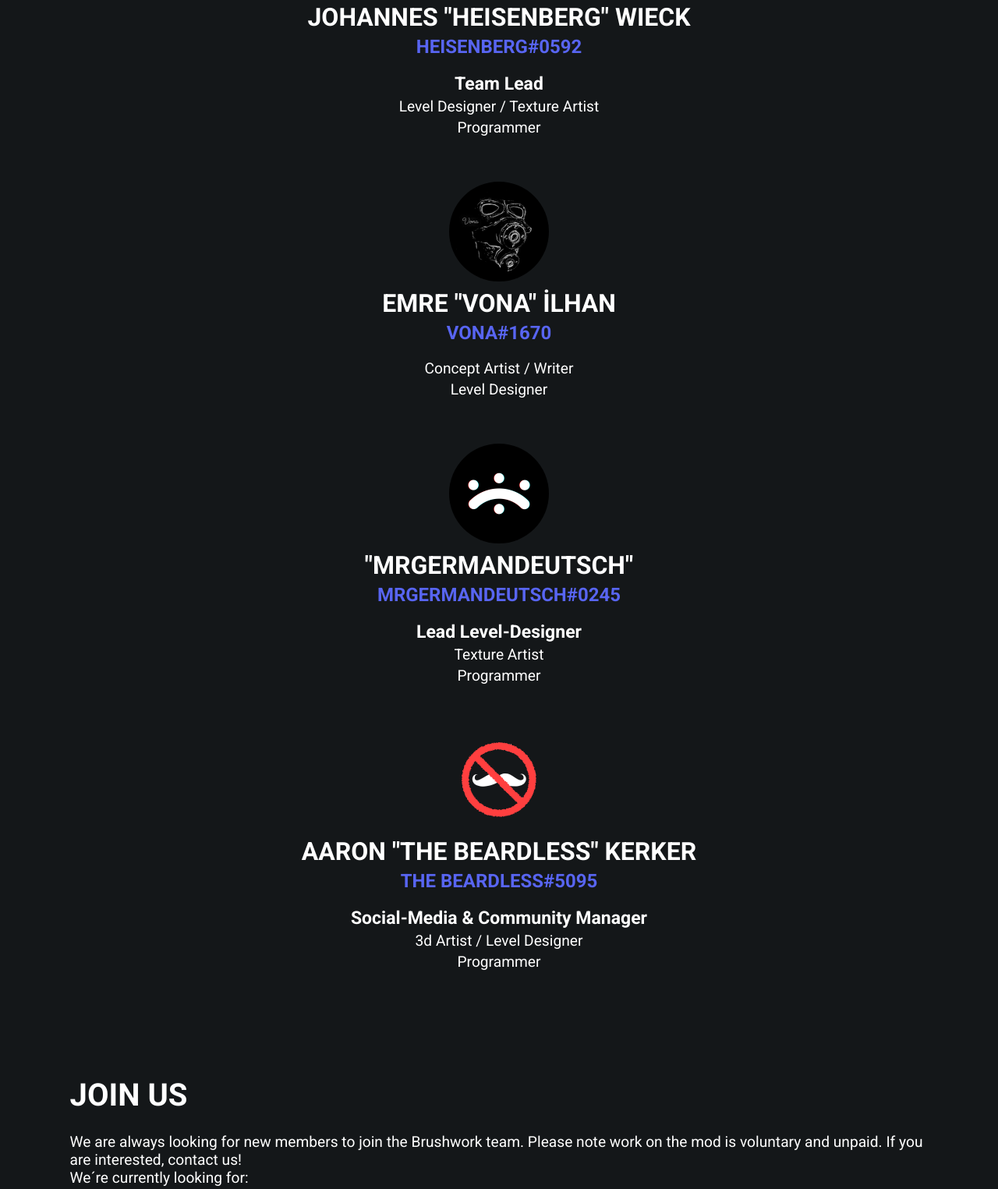
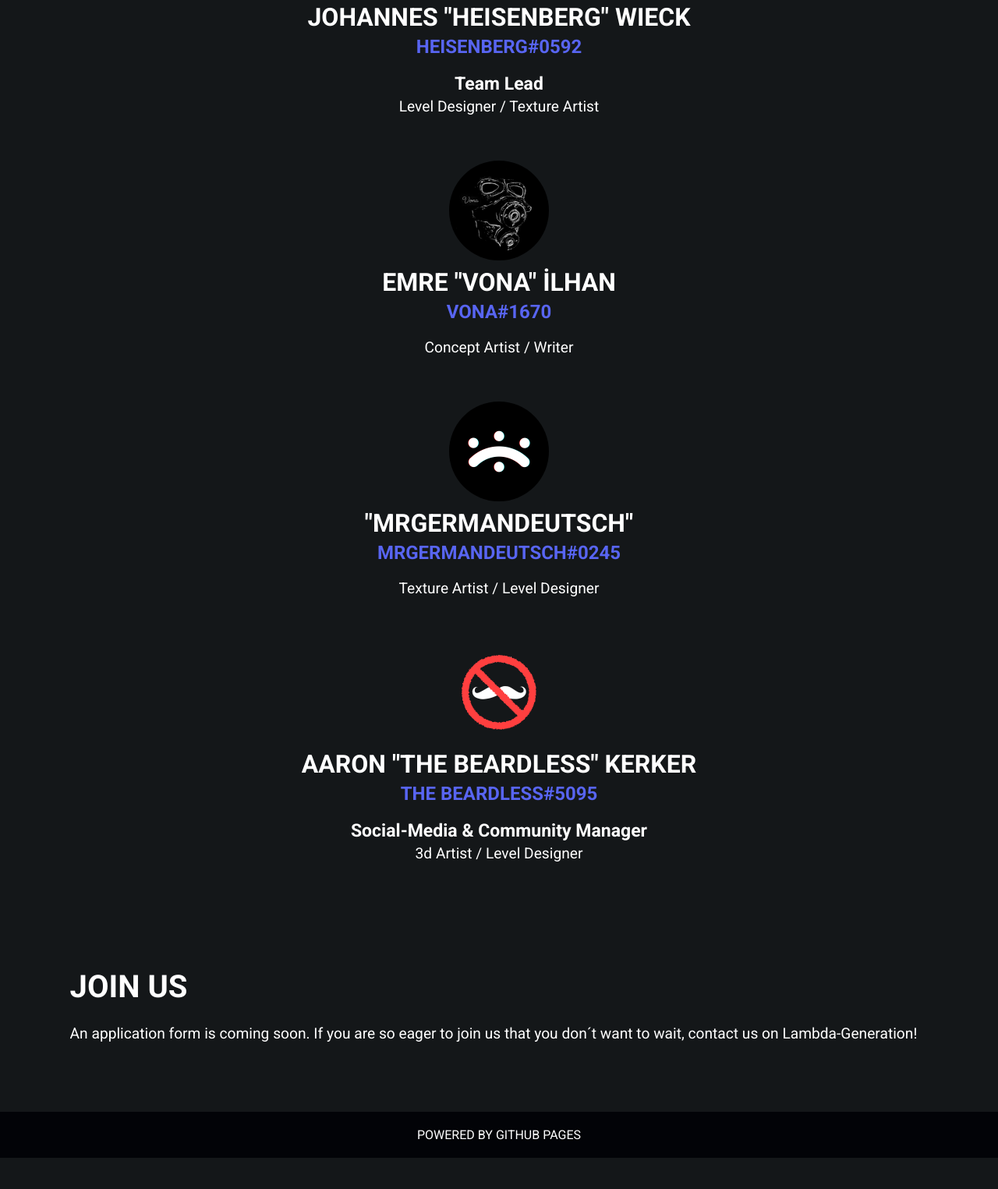
Before and after one commit to BrushworkEntertainment/brushwork.github.com, a plain HTML site: page index.html in a window 1280 px wide. Shown: the part 1750-3275 px from the top of the page at 78% size. After the commit the page ends 3235 px from the top, so only its background shows below. Drawn offline with Linux system fonts and the light colour scheme.

Commit message:
Update index.html
Removed exaggerations

```diff
--- a/index.html
+++ b/index.html
@@ -71,9 +71,6 @@
                             <li>
                                 Level Designer / Texture Artist
                             </li>
-                            <li>
-                                Programmer
-                            </li>
                         </ul>
                     </li>
                     <li>
@@ -84,9 +81,6 @@
                             <li>
                                 Concept Artist / Writer
                             </li>
-                            <li>
-                                Level Designer
-                            </li>
                         </ul>
                     </li>
                     <li>
@@ -94,14 +88,8 @@
                         <h2>"MRGERMANDEUTSCH"</h2>
                         <h3>MRGERMANDEUTSCH#0245</h3>
                         <ul class="teamdetail">
-                            <li class="position">
-                                Lead Level-Designer
-                            </li>
                             <li>
-                                Texture Artist
-                            </li>
-                            <li>
-                                Programmer
+                                Texture Artist / Level Designer
                             </li>
                         </ul>
                     </li>
@@ -116,9 +104,6 @@
                             <li>
                                 3d Artist / Level Designer
                             </li>
-                            <li>
-                                Programmer
-                            </li>
                         </ul>
                     </li>
                 </ul>
@@ -130,9 +115,7 @@
                 JOIN US
             </h2>
             <p>
-                We are always looking for new members to join the Brushwork team. Please note work on the mod is voluntary and unpaid.
-                If you are interested, contact us! <br>
-                We´re currently looking for:
+                An application form is coming soon. If you are so eager to join us that you don´t want to wait, contact us on Lambda-Generation!
             </p>
             <ul class="joinsection">
 
```
